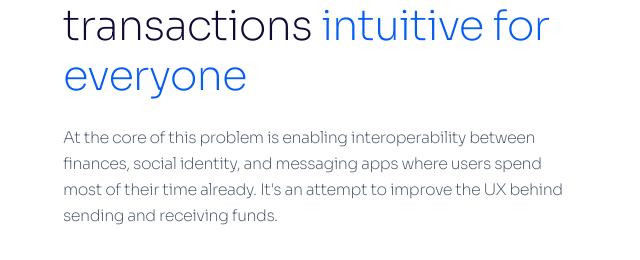
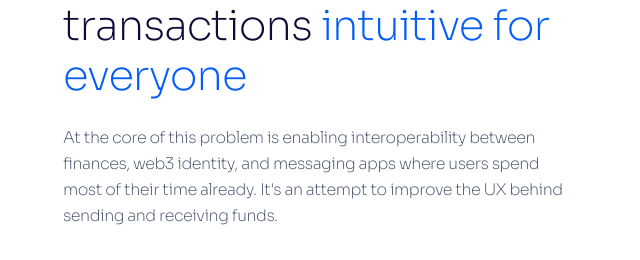
Before and after one commit to Atanda1/gbawo, a plain HTML site: page index.html in a window 1280 px wide. Shown: the part 2700-2960 px from the top of the page, 1-641 px from the left. Drawn offline with nearby package versions, Linux system fonts and the light colour scheme; a script that the page names is missing.

Commit message:
fix: update identity types

```diff
--- a/index.html
+++ b/index.html
@@ -594,7 +594,7 @@
             </h1>
             <p class="paragraph-2">
               At the core of this problem is enabling interoperability between
-              finances, social identity, and messaging apps where users spend
+              finances, web3 identity, and messaging apps where users spend
               most of their time already. It's an attempt to improve the UX
               behind sending and receiving funds.
             </p>
```
